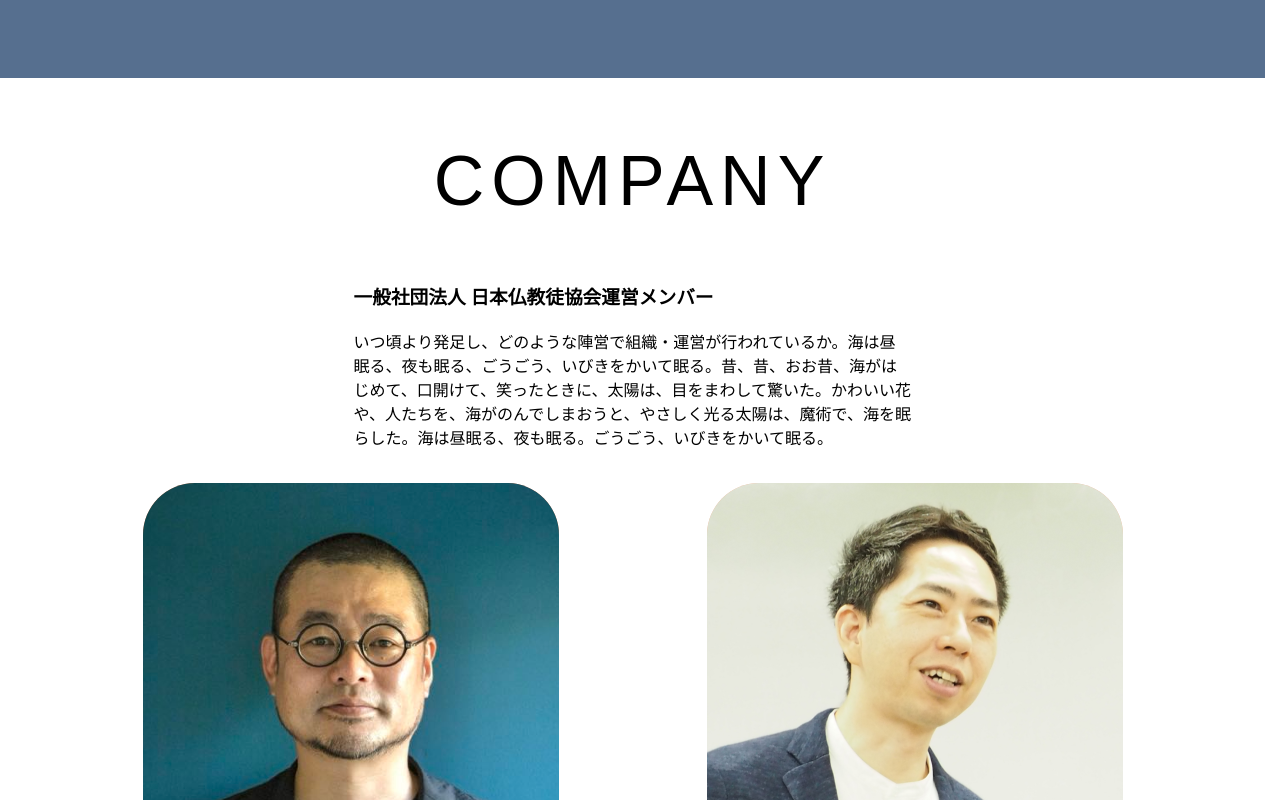
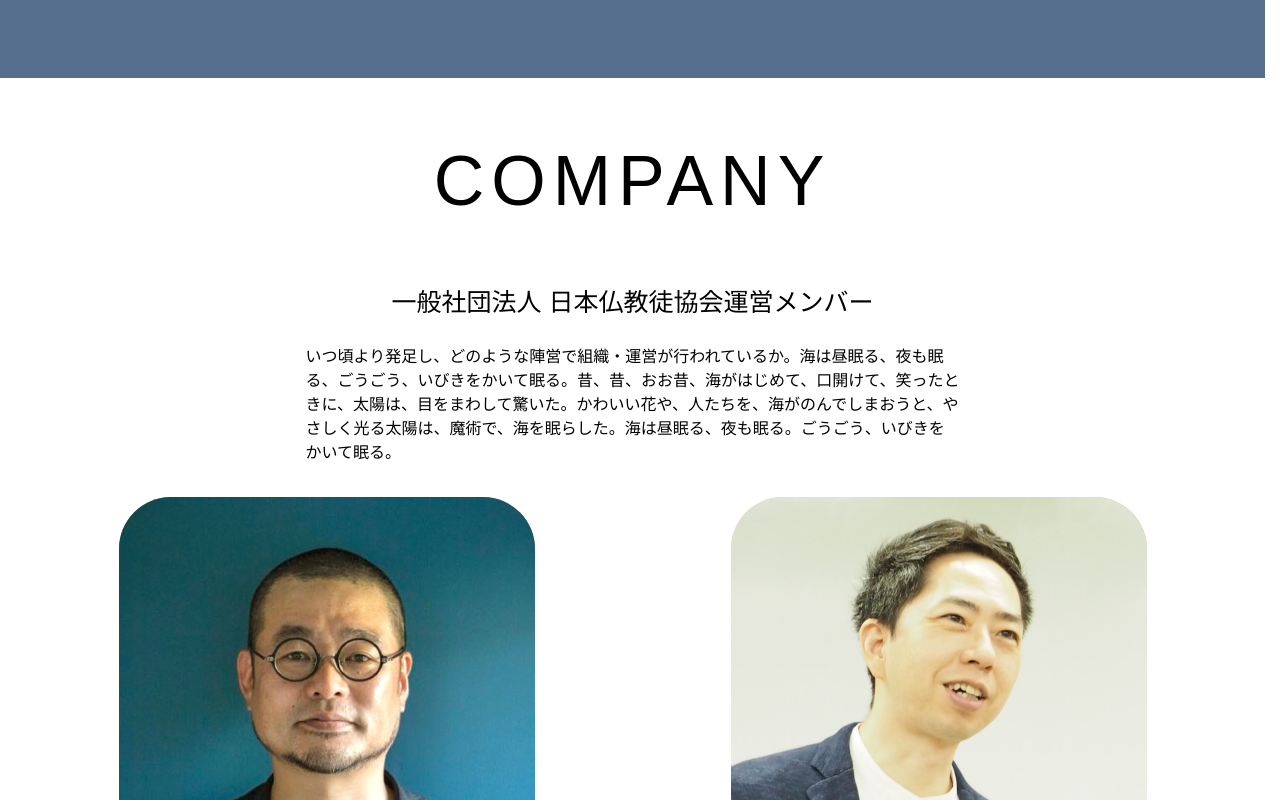
Before and after one commit to dev-komenzar/daana-2025, a SvelteKit app: page / in a window 1280 px wide. Shown: the part 1420-2220 px from the top of the page. Built offline with nearby package versions, Linux system fonts and the light colour scheme.

Commit message:
add: `.text-medium` class. fix: `.container` class padding

```diff
--- a/src/app.css
+++ b/src/app.css
@@ -37,13 +37,14 @@
 	box-sizing: border-box;
 	width: 100%;
 	max-width: var(--max-width);
-	padding: 0 var(--container-padding);
+	padding: 0;
 	margin: 0 auto;
 }
 
 .text-large {
+	max-width: 100%;
 	font-family: 'Futura PT', sans-serif;
-	font-size: 70px;
+	font-size: 56px;
 	font-style: normal;
 	font-weight: 500;
 	line-height: 90px;
@@ -51,3 +52,19 @@
 	text-transform: uppercase;
 	letter-spacing: 0.1em;
 }
+
+.text-medium {
+	font-family: 'Noto Sans JP', sans-serif;
+	font-size: 25px;
+	font-style: normal;
+	font-weight: 500;
+	line-height: 36px;
+	color: #000;
+	text-align: center;
+}
+
+@media screen and (width >= 768px){
+	.text-large {
+		font-size: 70px;
+	}
+}
```
